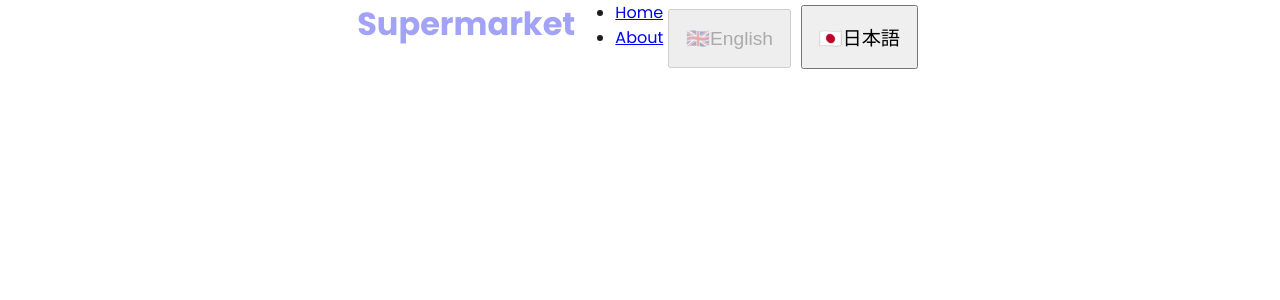
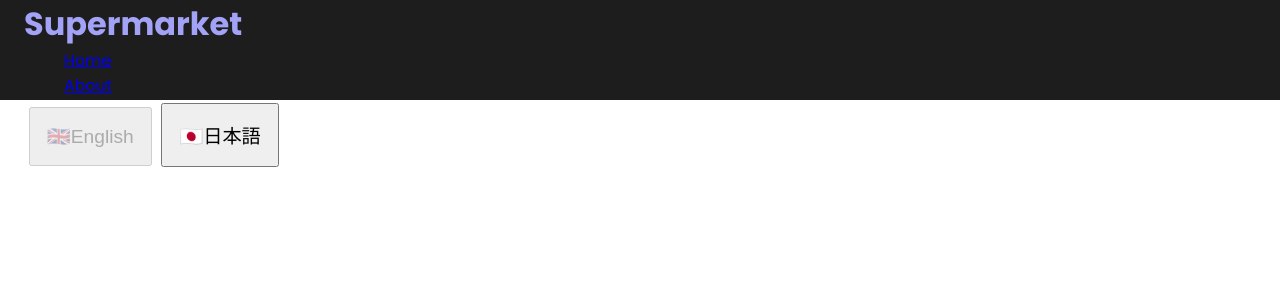
Before and after one commit to ADevCalledMo/supermarket-app, a React (Create React App) app: page / in a window 1280 px wide. Shown: the top 300 px of the page. Built offline with nearby package versions, Linux system fonts and the light colour scheme.

Commit message:
Navbar styles start

```diff
--- a/src/components/Navbar.module.scss
+++ b/src/components/Navbar.module.scss
@@ -1,6 +1,8 @@
 @import "../styles/variables.scss";
 
 .Navbar {
-  display: flex;
-  justify-content: space-around;
+  background: $dark;
+  width: 100%;
+  padding: 0 1.5rem;
+  height: 100px;
 }
```
